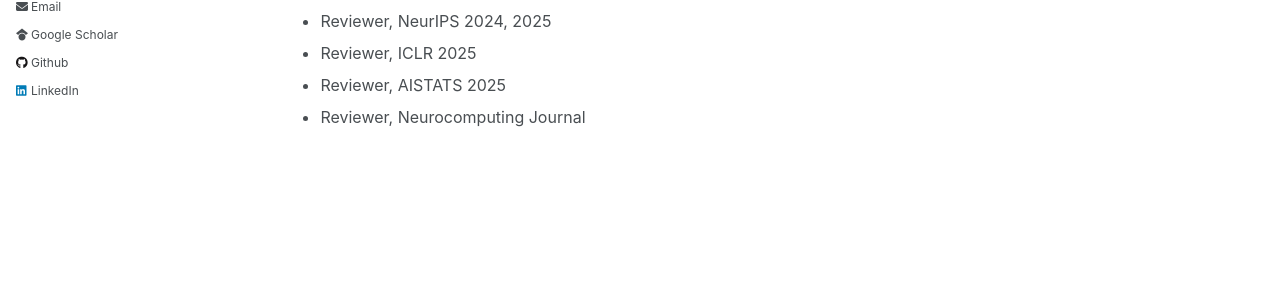
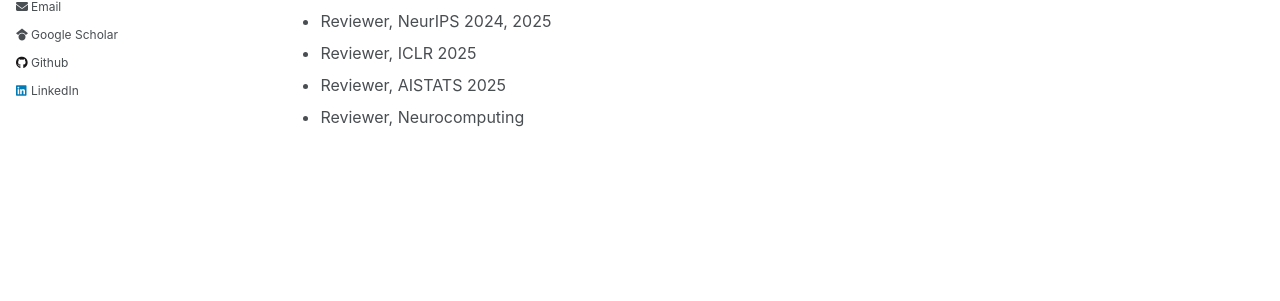
Before and after one commit to donghyunli/donghyunli.github.io, a Jekyll site: the page built from _pages/about.md, in a window 1280 px wide and 900 px high, scrolled down 2741 px. Shown: the part 400-701 px from the top of the window. Built offline with Jekyll 4.4.1, drawn with Linux system fonts in a browser that asks for light colours.

Commit message:
update activity

```diff
--- a/_pages/about.md
+++ b/_pages/about.md
@@ -120,4 +120,4 @@ Wooshik Myung, ***Donghyun Lee***, Chenhang Song, Guanrui Wang, Cheng Ma\\
 - Reviewer, NeurIPS 2024, 2025
 - Reviewer, ICLR 2025
 - Reviewer, AISTATS 2025
-- Reviewer, Neurocomputing Journal
+- Reviewer, Neurocomputing
```
